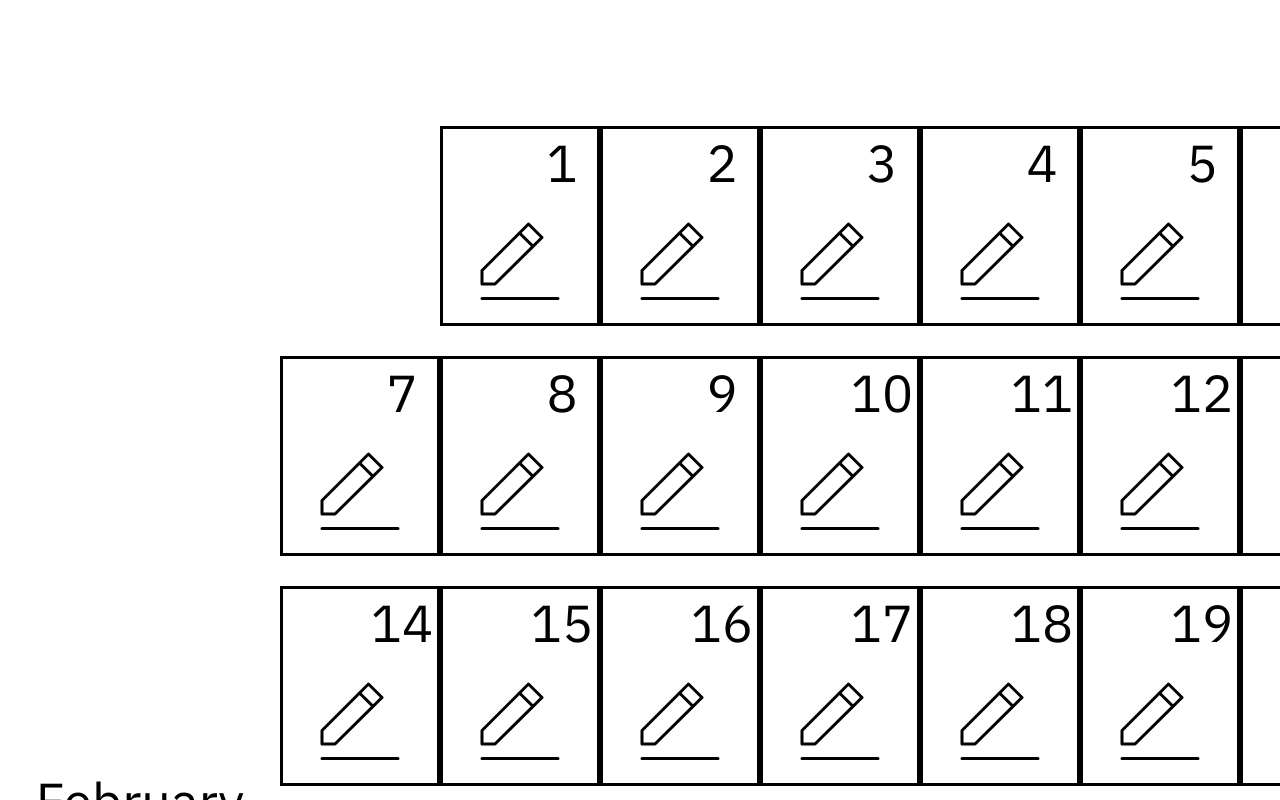
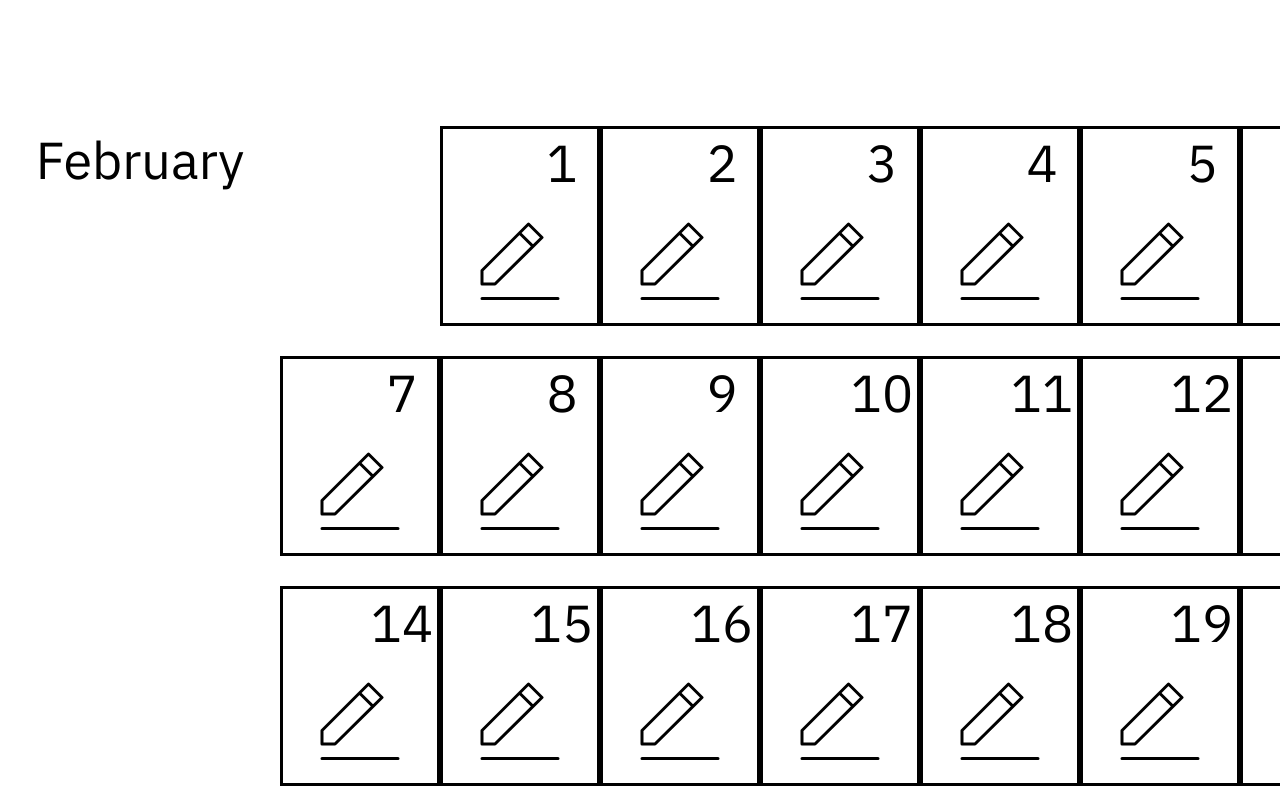
Before and after one commit to AkshachRd/diary, a React (Create React App) app in the folder diary/: page / in a window 1280 px wide. Shown: the part 1700-2500 px from the top of the page. Built offline with nearby package versions, Linux system fonts and the light colour scheme; the HTML template or start-up script is replaced by a standard one.

Commit message:
Добавлен Redux. Разработаны редьюсеры для управления состоянием DayCard и Record.

```diff
--- a/diary/package.json
+++ b/diary/package.json
@@ -3,6 +3,7 @@
   "version": "0.1.0",
   "private": true,
   "dependencies": {
+    "@reduxjs/toolkit": "^1.8.1",
     "@testing-library/jest-dom": "^5.16.4",
     "@testing-library/react": "^13.1.1",
     "@testing-library/user-event": "^13.5.0",
@@ -10,9 +11,11 @@
     "@types/node": "^16.11.28",
     "@types/react": "^18.0.6",
     "@types/react-dom": "^18.0.2",
+    "@types/react-redux": "^7.1.24",
     "@types/react-router-dom": "^5.3.3",
     "react": "^18.0.0",
     "react-dom": "^18.0.0",
+    "react-redux": "^8.0.1",
     "react-router-dom": "^6.3.0",
     "react-scripts": "5.0.1",
     "typescript": "^4.6.3",
--- a/diary/src/App.css
+++ b/diary/src/App.css
@@ -1,10 +1,5 @@
 :root {
     color-scheme: light dark;
-}
-
-.App__container
-{
-    margin-top: 190px;
 }
 
 @media (prefers-color-scheme: dark) {
--- a/diary/src/App.tsx
+++ b/diary/src/App.tsx
@@ -1,30 +1,14 @@
 import './App.css';
 import Header from "./components/header/Header";
-import YearSection from "./components/yearSection/YearSection";
 import React from "react";
-import {Year} from "./types/year";
+import {Calendar} from "./components/calendar/Calendar";
 
-interface AppProps
-{
-    years: Array<Year>;
-}
-
-function App({ years }: AppProps)
+function App()
 {
   return (
       <div className="App">
-      {
-          <React.Fragment>
-              <div className="App__container">
-              {
-                  years.map((year, i) => (
-                      <YearSection key={i} yearNum={year["yearNum"]} months={year["months"]}/>
-                  ))
-              }
-              </div>
-              <Header/>
-          </React.Fragment>
-      }
+          <Calendar/>
+          <Header/>
       </div>
   );
 }
--- /dev/null
+++ b/diary/src/app/hooks.ts
@@ -0,0 +1,6 @@
+import { TypedUseSelectorHook, useDispatch, useSelector } from 'react-redux'
+import type { RootState, AppDispatch } from './store'
+
+// Use throughout your app instead of plain `useDispatch` and `useSelector`
+export const useAppDispatch = () => useDispatch<AppDispatch>()
+export const useAppSelector: TypedUseSelectorHook<RootState> = useSelector
--- /dev/null
+++ b/diary/src/app/store.ts
@@ -0,0 +1,12 @@
+import { configureStore } from "@reduxjs/toolkit"
+import calendarReducer from "../components/calendar/calendarSlice";
+
+const store = configureStore({
+    reducer: calendarReducer
+});
+
+// Infer the `RootState` and `AppDispatch` types from the store itself
+export type RootState = ReturnType<typeof store.getState>
+// Inferred type: {posts: PostsState, comments: CommentsState, users: UsersState}
+export type AppDispatch = typeof store.dispatch
+export default store;
--- /dev/null
+++ b/diary/src/components/calendar/Calendar.css
@@ -0,0 +1,4 @@
+.calendar
+{
+    margin-top: 190px;
+}
--- /dev/null
+++ b/diary/src/components/calendar/Calendar.tsx
@@ -0,0 +1,21 @@
+import YearSection from "../yearSection/YearSection";
+import React from "react";
+import "./Calendar.css";
+import {useAppSelector} from "../../app/hooks";
+
+function Calendar()
+{
+   const calendar = useAppSelector((state) => state) ;
+
+    return (
+        <div className="calendar">
+            {
+                calendar.map((year, i) => (
+                    <YearSection key={i} yearNum={year["yearNum"]} months={year["months"]}/>
+                ))
+            }
+        </div>
+    )
+}
+
+export {Calendar}
--- /dev/null
+++ b/diary/src/components/calendar/calendarSlice.ts
@@ -0,0 +1,59 @@
+import {createSlice, PayloadAction} from "@reduxjs/toolkit";
+import {Year} from "../../types/year";
+import {generateYear} from "../../services/generateYear";
+import {RootState} from "../../app/store";
+
+interface ChangeDayIdPayload
+{
+    date: Date;
+    id: string;
+}
+
+interface ChangeDayContentPayload
+{
+    date: Date;
+    heading: string;
+    text: string;
+}
+
+type CalendarState = Array<Year>;
+
+const initialState: CalendarState = [generateYear(new Date().getFullYear())];
+
+const calendarSlice = createSlice({
+    name: "calendar",
+    initialState,
+    reducers: {
+        changeDayId: (state, action: PayloadAction<ChangeDayIdPayload>) => {
+            const date = action.payload.date;
+
+            const year = state.find(
+                (year) => year.yearNum === date.getFullYear()
+            );
+            if (!year) throw Error("Targeted year isn't exist");
+
+            year.months[date.getMonth()][date.getDate() - 1].id = action.payload.id;
+        },
+        changeDayContent: (state, action: PayloadAction<ChangeDayContentPayload>) => {
+            const date = action.payload.date;
+
+            const year = state.find(
+                (year) => year.yearNum === date.getFullYear()
+            );
+            if (!year) throw Error("Targeted year isn't exist");
+
+            year.months[date.getMonth()][date.getDate() - 1].heading = action.payload.heading;
+            year.months[date.getMonth()][date.getDate() - 1].text = action.payload.text;
+        }
+    }
+});
+
+export const {changeDayId, changeDayContent} = calendarSlice.actions;
+export const selectDay = (state: RootState, date: Date) => {
+    const year = state.find(
+        (year) => year.yearNum === date.getFullYear()
+    );
+    if (!year) throw Error("Targeted year isn't exist");
+    return year.months[date.getMonth()][date.getDate() - 1];
+}
+export default calendarSlice.reducer;
--- a/diary/src/components/monthSection/MonthSection.css
+++ b/diary/src/components/monthSection/MonthSection.css
@@ -7,7 +7,7 @@
 {
     display: flex;
     flex-direction: row;
-    align-items: center;
+    align-items: flex-start;
 }
 
 .month-section__month
--- a/diary/src/components/record/Record.tsx
+++ b/diary/src/components/record/Record.tsx
@@ -3,26 +3,42 @@ import "./Record.css";
 import {getDateName} from "../../services/generateYear";
 import {useParams} from "react-router-dom";
 import {useNavigateToMain} from "../../services/navigate";
+import {useAppDispatch, useAppSelector} from "../../app/hooks";
+import {changeDayContent, changeDayId, selectDay} from "../calendar/calendarSlice";
+import {guidGenerator} from "../../services/guidGenerator";
 
-interface RecordProps
+function Record()
 {
-    onChange: (date: Date, title: string, text: string) => void;
-}
-
-function Record({ onChange }: RecordProps)
-{
-    let params = useParams();
-    const navigateToMain = useNavigateToMain();
+    const params = useParams();
     const yearNum = Number(params.year);
     const monthNum = Number(params.month) - 1;
     const dayNum = Number(params.day);
+    const navigateToMain = useNavigateToMain();
 
-    const [title, titleSet] = useState("");
-    const [text, textSet] = useState("");
+    const date = new Date(yearNum, monthNum, dayNum);
+
+    const day = useAppSelector((state) => selectDay(state, date));
+    const dispatch = useAppDispatch();
+
+    const [title, titleSet] = useState(day.heading);
+    const [text, textSet] = useState(day.text);
 
     const handleSubmit = (e: FormEvent) => {
         e.preventDefault();
-        onChange(new Date(yearNum, monthNum, dayNum), title, text);
+
+        if (!day.id)
+        {
+            dispatch(changeDayId({
+                date: date,
+                id: guidGenerator()
+            }));
+        }
+        dispatch(changeDayContent({
+            date: date,
+            heading: title,
+            text: text
+        }));
+
         navigateToMain();
     }
 
--- a/diary/src/index.tsx
+++ b/diary/src/index.tsx
@@ -5,25 +5,22 @@ import App from './App';
 import Record from "./components/record/Record";
 import reportWebVitals from './reportWebVitals';
 import {BrowserRouter, Route, Routes} from "react-router-dom";
-import {generateYear} from "./services/generateYear";
-
-const years = [generateYear(new Date().getFullYear())];
-
-const changeRecord = (date: Date, title: string, text: string) => {
-    alert(`${date.toDateString()}\n${title}\n${text}`)
-}
+import {Provider} from "react-redux";
+import store from "./app/store";
 
 const root = ReactDOM.createRoot(
     document.getElementById('root') as HTMLElement
 );
 root.render(
     <React.StrictMode>
-        <BrowserRouter>
-            <Routes>
-                <Route path="/" element={<App years={years} />} />
-                <Route path="/:year/:month/:day" element={<Record onChange={changeRecord} />} />
-            </Routes>
-        </BrowserRouter>
+        <Provider store={store}>
+            <BrowserRouter>
+                <Routes>
+                    <Route path="/" element={<App />} />
+                    <Route path="/:year/:month/:day" element={<Record />} />
+                </Routes>
+            </BrowserRouter>
+        </Provider>
     </React.StrictMode>
 );
 
--- /dev/null
+++ b/diary/src/services/guidGenerator.ts
@@ -0,0 +1,8 @@
+function guidGenerator() {
+    let S4 = function() {
+        return (((1+Math.random())*0x10000)|0).toString(16).substring(1);
+    };
+    return (S4()+S4()+"-"+S4()+"-"+S4()+"-"+S4()+"-"+S4()+S4()+S4());
+}
+
+export {guidGenerator}
```
Also changed, not shown: 2 other files (tests, documents, lock files or other folders).
